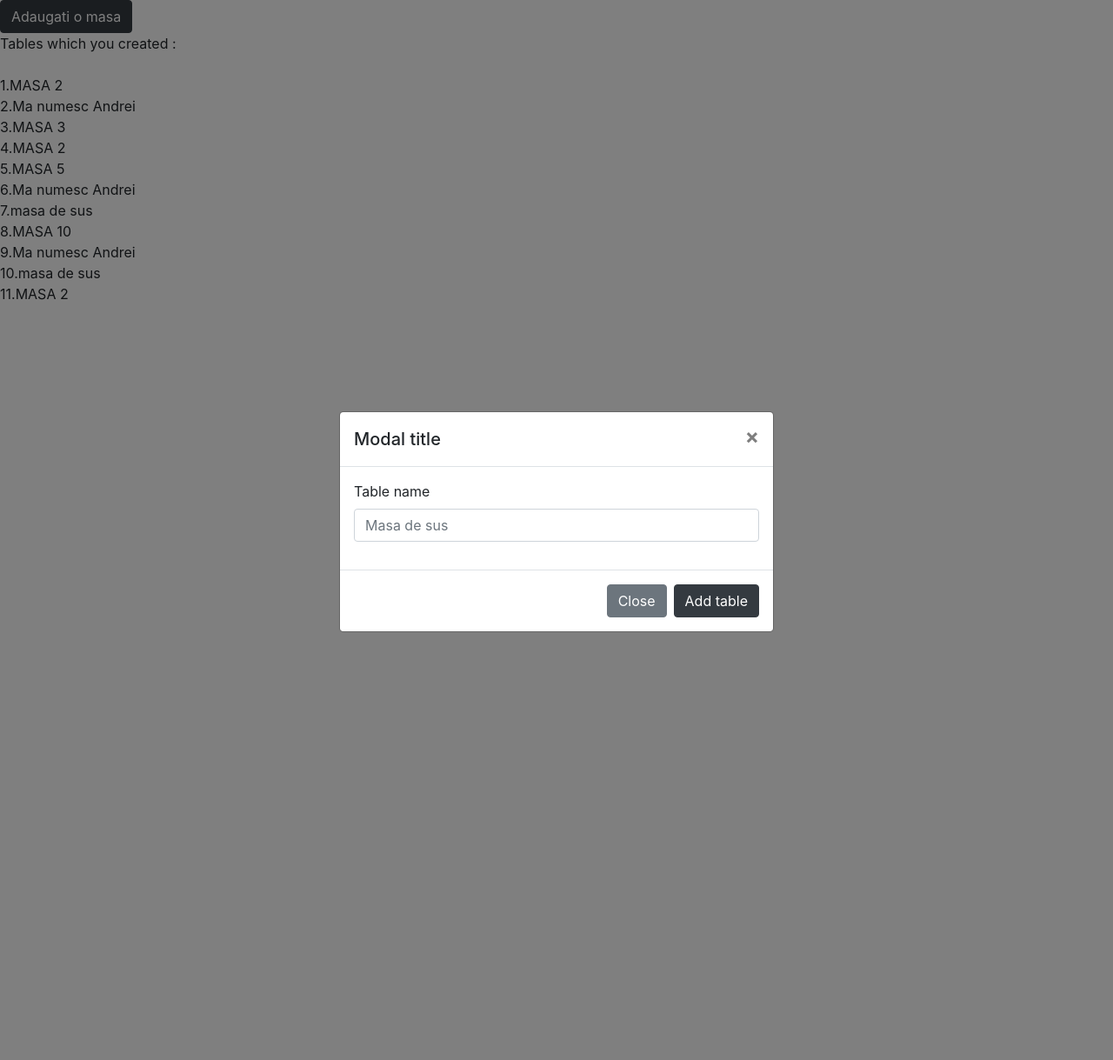
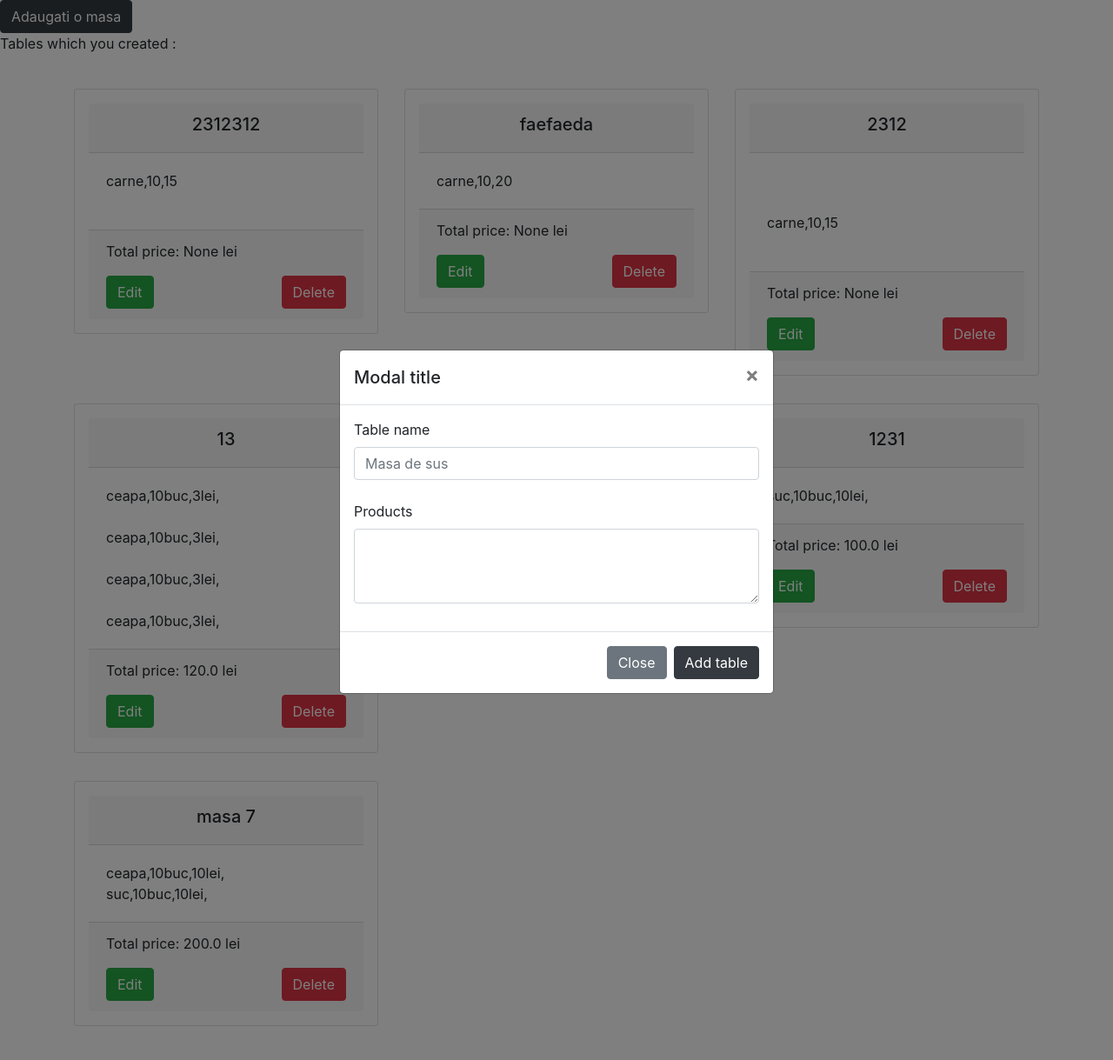
Before and after one commit to AluculeseiAndrei/RESTAURANT-MANAGEMENT-APP, a Flask app: template website/templates/home.html in a window 1280 px wide, after a click on "Adaugati o masa". Shown: the part 56-1275 px from the top of the page at 87% size. Run offline with Flask 2, Linux system fonts and the light colour scheme; the template is opened without the code that fills it: values that come from a table or form of the project are taken from there, others are empty; data comes from the database, SQL or seed files in the repository.

Commit message:
BASIC APP

```diff
--- a/website/auth.py
+++ b/website/auth.py
@@ -53,5 +53,5 @@ def sign_up():
             db.session.add(new_user)
             db.session.commit()
             flash("Contul a fost inregistrat cu succes !",category="success")
-            return render_template("home.html",user=current_user)#render
+            return redirect(url_for('views.home'))
     return render_template("signup.html",user=current_user)
--- a/website/templates/home.html
+++ b/website/templates/home.html
@@ -24,7 +24,11 @@
                     <div class="form-group">
                         <label for="tableName">Table name</label>
                         <input class="form-control" placeholder="Masa de sus" type="text"  id="tableName" name="tableName" >
-                    </div>
+                        <br>
+                        <label for="Products">Products</label>
+                        <br>
+                        <textarea class="form-control" type="text" id="Products" name="Products" rows="3"></textarea>
+                      </div>
                 </div>
                 <div class="modal-footer">
                 <button type="button" class="btn btn-secondary" data-dismiss="modal">Close</button>
@@ -41,6 +45,40 @@
     <div>Tables which you created :</div>
     <br>
     {% for t in table %}
-        <div>{{loop.index}}.{{t.name}}</div>
-    {%endfor%}
+    {% if loop.index % 3 == 1 %}
+        <div class="container my-3">
+            <div class="row">
+    {% endif %}
+
+    <div class="col-md-4 mb-3">
+        <div class="card p-3">
+          <div class="card-header">
+            <h5 class="text-center">{{t.name}}</h5>
+          </div>
+          <div class="card-body">
+
+            <p class="card-text">
+              {%for i in t.products%}{{i}}{%if i=='\n'%}<br>{%endif%}{%endfor%}
+            </p>
+          </div>
+          <div class="card-footer">
+
+            <p class="card-text">Total price: {{t.total}} lei</p>
+            <a href="{{url_for('views.edit',id=t.id,name=t.name)}}" class="btn btn-success float-left">Edit</a>
+
+            <a href="{{url_for('views.delete',id=t.id)}}" class="btn btn-danger float-right">Delete</a>
+          </div>
+        </div>
+      </div>
+
+
+
+
+    {% if loop.index % 3 == 0 or loop.last %}
+            </div>
+        </div>
+    {% endif %}
+{% endfor %}
+
+
 {%endblock%}
```
Also changed, not shown: website/moodels.py (+2 -11 lines), website/templates/edit.html (added, +14 -0 lines), website/views.py (+60 -7 lines), instance/+database.db.
